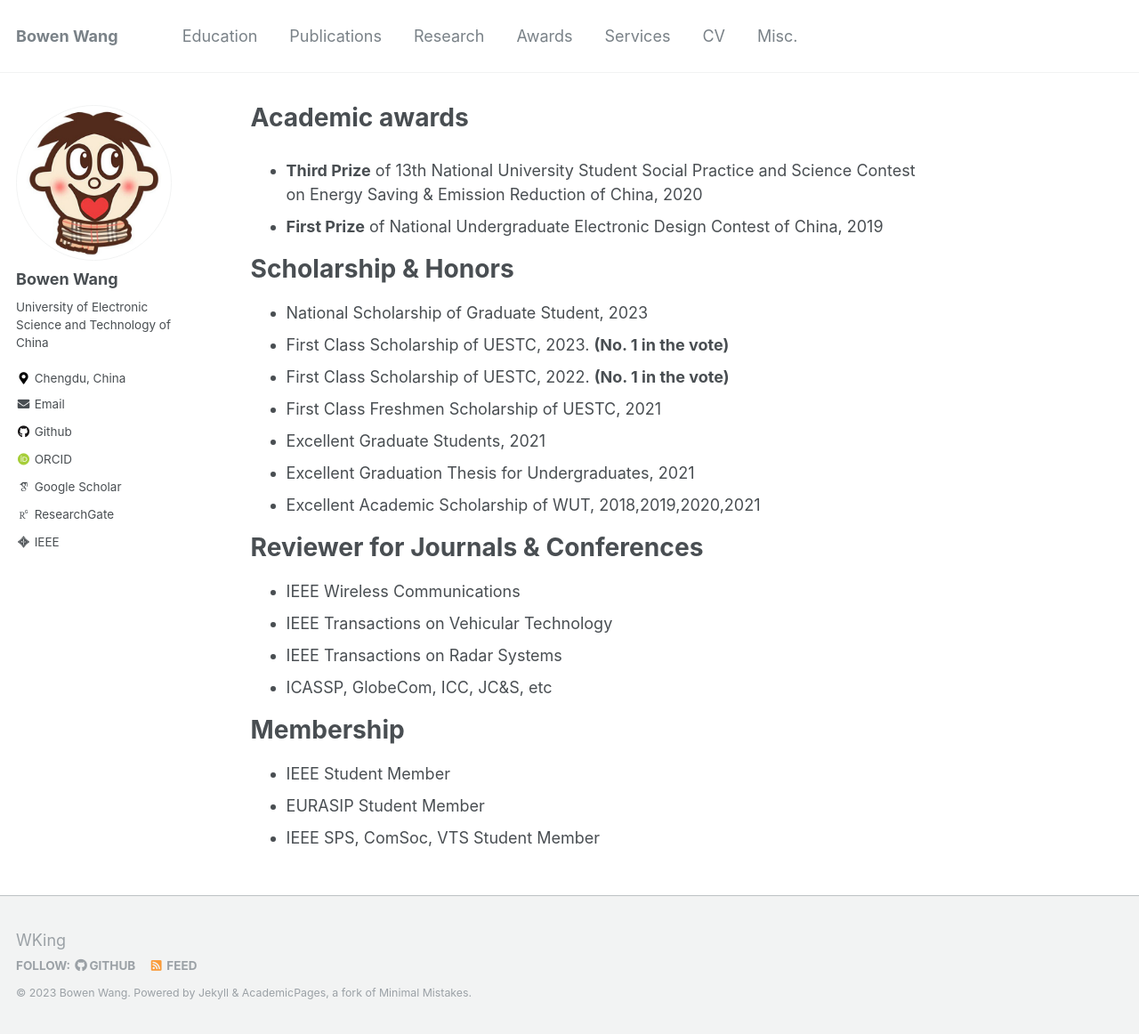
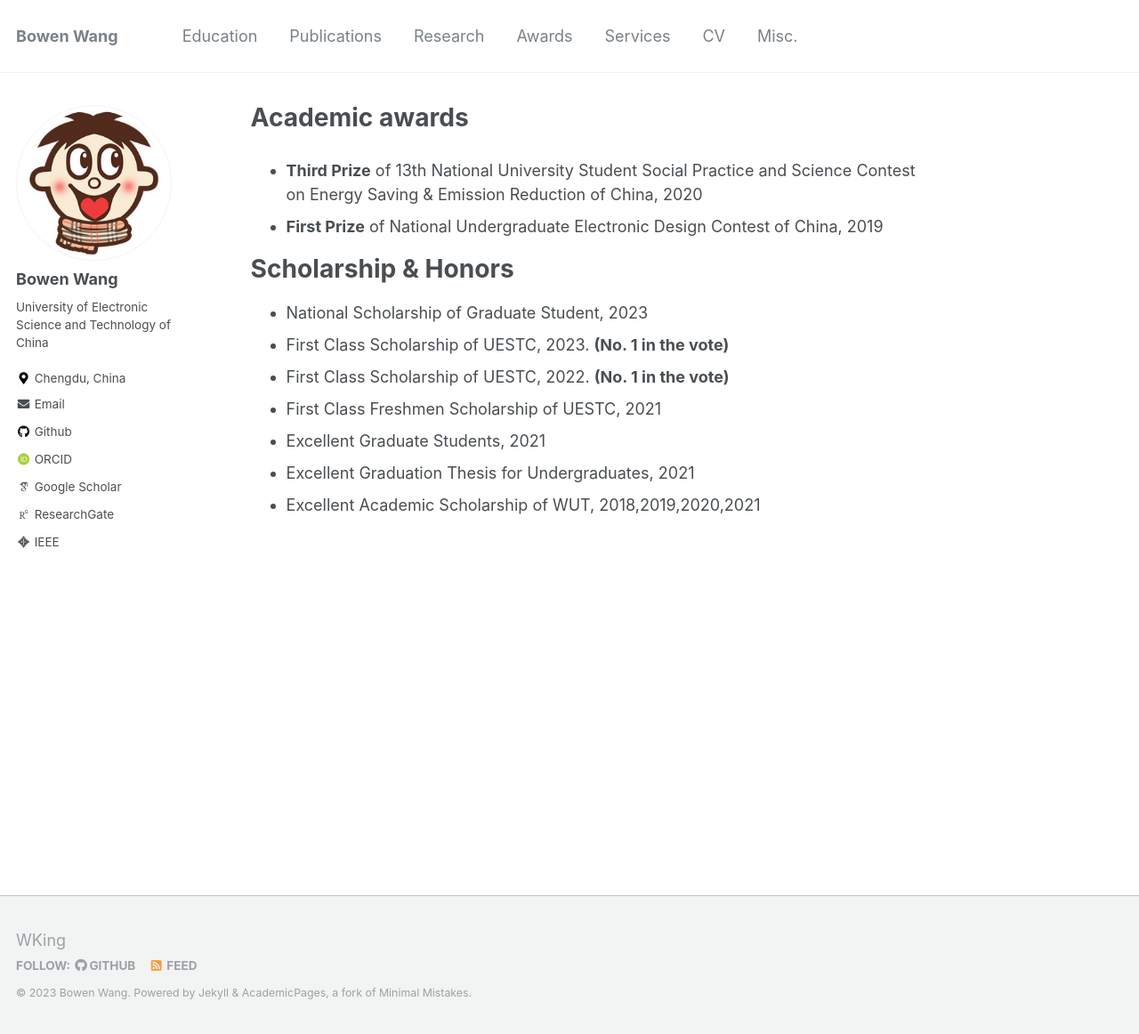
Before and after one commit to BW-Wang/BW-Wang.github.io, a Jekyll site: the page built from _pages/awards.md, in a window 1280 px wide and 1162 px high. Shown: the whole window at 89% size. Built offline with Jekyll 4.4.1, drawn with Linux system fonts in a browser that asks for light colours; some web fonts are replaced.

Commit message:
Update awards.md

```diff
--- a/_pages/awards.md
+++ b/_pages/awards.md
@@ -15,16 +15,3 @@
 - Excellent Graduate Students, 2021
 - Excellent Graduation Thesis for Undergraduates, 2021
 - Excellent Academic Scholarship of WUT, 2018,2019,2020,2021
-
-# Reviewer for Journals & Conferences
-
-- IEEE Wireless Communications
-- IEEE Transactions on Vehicular Technology
-- IEEE Transactions on Radar Systems
-- ICASSP, GlobeCom, ICC, JC&S, etc
-
-# Membership
-
-- IEEE Student Member
-- EURASIP Student Member
-- IEEE SPS, ComSoc, VTS Student Member
```
